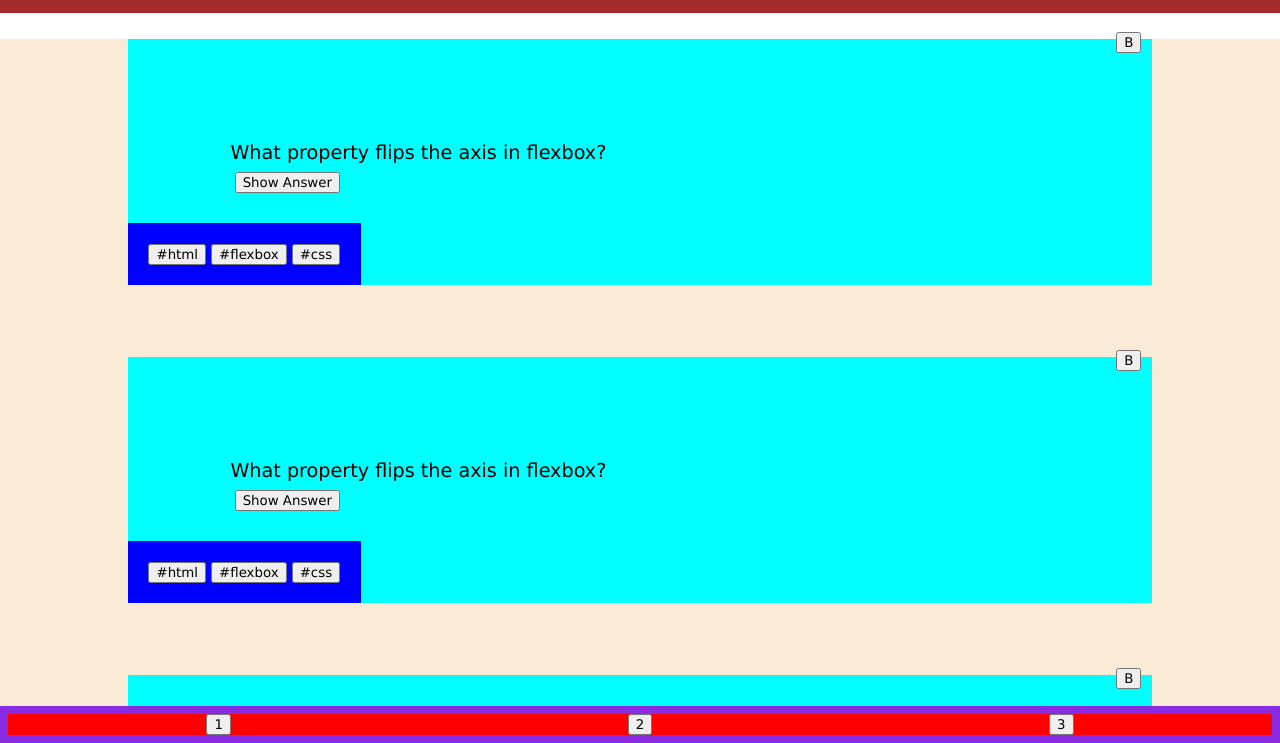
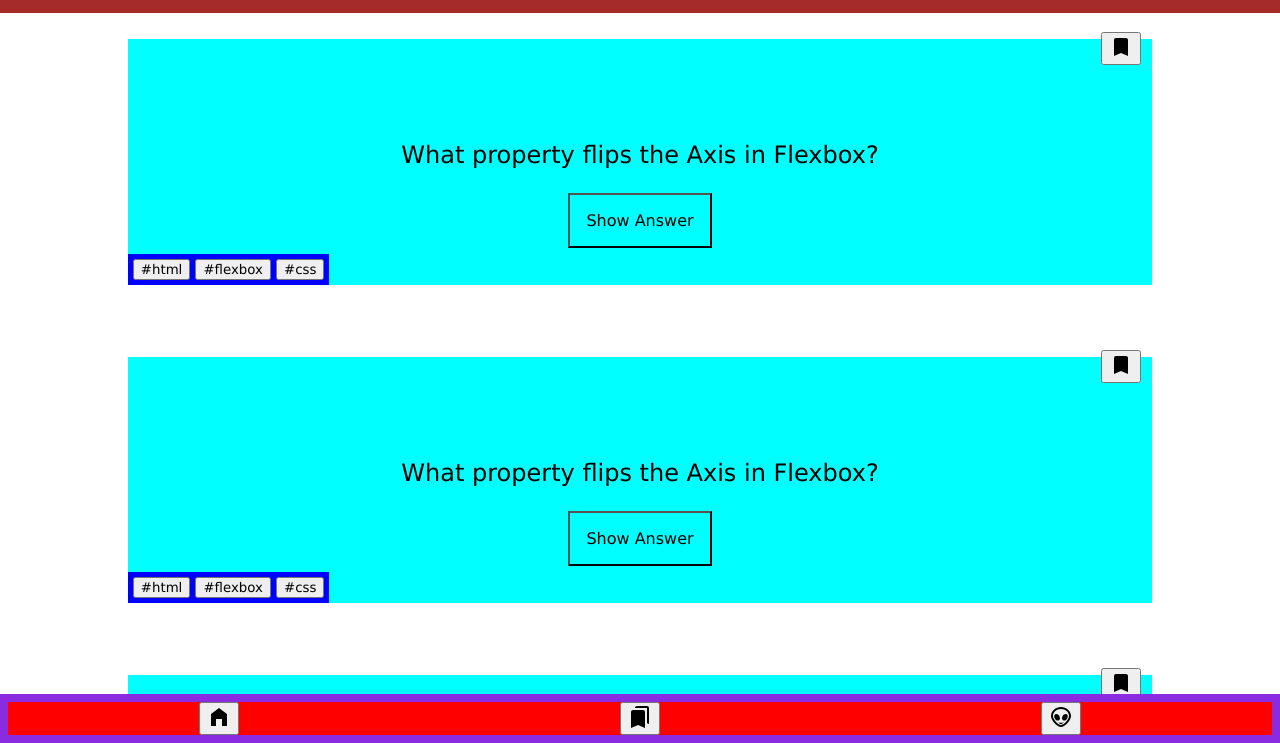
Before and after one commit to nikstaaar/my-quiz-app, a plain HTML site: page index.html in a window 1280 px wide. Shown: the part 57-800 px from the top of the page. Drawn offline with Linux system fonts and the light colour scheme.

Commit message:
replaced filler text in buttons with SVGs

```diff
--- a/css/main.css
+++ b/css/main.css
@@ -8,13 +8,14 @@
     grid-template-columns: 10% 1fr 1fr 10%;
     grid-template-rows: repeat(8,1fr);
     row-gap: 6%;
-    background-color: antiquewhite;
 }
 .main__card {
     padding: 10%;
     position: relative;
     display: flex;
     flex-direction: column;
+    justify-content: space-around;
+    gap: 3em;
     background-color: aqua;
     border-width: 10%;
 }
@@ -44,22 +45,28 @@
 }
 
 .main__card__title {
-    font-size: larger;
-    font-weight: 100;
+    display: flex;
+    justify-content: center;
+    font-size: x-large;
+    font-weight: 200;
     background-color: aqua;
 }
 
 .main__card__answer {
- position: absolute;
- top: 10em;
- left: 8em;
+    position: relative;
+    align-self: center;
+    font-size: medium;
+    background: transparent;
+    bottom: 1.5em;
+    padding: 1em;
+
 }
 
 .main__card__tags-bar {
     position: absolute;
     bottom: 0;
     left: 0;
-    padding: 2%;
+    padding: 0.3em;
     background-color: blue;
 }
 
--- a/index.html
+++ b/index.html
@@ -13,51 +13,65 @@
     </header>
     <main class = "main">
         <div class="main__card main__card--grid-1">
-            <h2 class="main__card__title">What property flips the axis in flexbox?</h2>
+            <h2 class="main__card__title">What property flips the Axis in Flexbox?</h2>
             <button class="main__card__answer">Show Answer</button>
             <div class="main__card__tags-bar">
                 <button>#html</button>
                 <button>#flexbox</button>
                 <button>#css</button>
             </div>
-            <button class="main__card__bookmark">B</button>
+            <button class="main__card__bookmark"><svg style="width:24px;height:24px" viewBox="0 0 24 24">
+                <path fill="currentColor" d="M17,3H7A2,2 0 0,0 5,5V21L12,18L19,21V5C19,3.89 18.1,3 17,3Z" />
+            </svg></button>
         </div>
         <div class="main__card main__card--grid-2">
-            <h2 class="main__card__title">What property flips the axis in flexbox?</h2>
+            <h2 class="main__card__title">What property flips the Axis in Flexbox?</h2>
             <button class="main__card__answer">Show Answer</button>
             <div class="main__card__tags-bar">
                 <button>#html</button>
                 <button>#flexbox</button>
                 <button>#css</button>
             </div>
-            <button class="main__card__bookmark">B</button>
+            <button class="main__card__bookmark"><svg style="width:24px;height:24px" viewBox="0 0 24 24">
+                <path fill="currentColor" d="M17,3H7A2,2 0 0,0 5,5V21L12,18L19,21V5C19,3.89 18.1,3 17,3Z" />
+            </svg></button>
         </div>
         <div class="main__card main__card--grid-3">
-            <h2 class="main__card__title">What property flips the axis in flexbox?</h2>
+            <h2 class="main__card__title">What property flips the Axis in Flexbox?</h2>
             <button class="main__card__answer">Show Answer</button>
             <div class="main__card__tags-bar">
                 <button>#html</button>
                 <button>#flexbox</button>
                 <button>#css</button>
             </div>
-            <button class="main__card__bookmark">B</button>
+            <button class="main__card__bookmark"><svg style="width:24px;height:24px" viewBox="0 0 24 24">
+                <path fill="currentColor" d="M17,3H7A2,2 0 0,0 5,5V21L12,18L19,21V5C19,3.89 18.1,3 17,3Z" />
+            </svg></button>
         </div>
         <div class="main__card main__card--grid-4">
-            <h2 class="main__card__title">What property flips the axis in flexbox?</h2>
+            <h2 class="main__card__title">What property flips the Axis in Flexbox?</h2>
             <button class="main__card__answer">Show Answer</button>
             <div class="main__card__tags-bar">
                 <button>#html</button>
                 <button>#flexbox</button>
                 <button>#css</button>
             </div>
-            <button class="main__card__bookmark">B</button>
+            <button class="main__card__bookmark"><svg style="width:24px;height:24px" viewBox="0 0 24 24">
+                <path fill="currentColor" d="M17,3H7A2,2 0 0,0 5,5V21L12,18L19,21V5C19,3.89 18.1,3 17,3Z" />
+            </svg></button>
         </div>
     </main>
     <footer class="footer">
         <div class="footer__nav">
-            <button>1</button>
-            <button>2</button>
-            <button>3</button>
+            <button><svg style="width:24px;height:24px" viewBox="0 0 24 24">
+                <path fill="currentColor" d="M12,3L20,9V21H15V14H9V21H4V9L12,3Z" />
+            </svg></button>
+            <button><svg style="width:24px;height:24px" viewBox="0 0 24 24">
+                <path fill="currentColor" d="M15,5A2,2 0 0,1 17,7V23L10,20L3,23V7C3,5.89 3.9,5 5,5H15M9,1H19A2,2 0 0,1 21,3V19L19,18.13V3H7A2,2 0 0,1 9,1Z" />
+            </svg></button>
+            <button><svg style="width:24px;height:24px" viewBox="0 0 24 24">
+                <path fill="currentColor" d="M10.31 10.93C11.33 12.57 11.18 14.5 9.96 15.28C8.74 16.04 6.92 15.33 5.89 13.69C4.87 12.05 5.03 10.1 6.25 9.34C7.47 8.58 9.29 9.29 10.31 10.93M12 17.75C14 17.75 14.5 17 14.5 17C14.5 17 14 19 12 19C10 19 9.5 17.03 9.5 17C9.5 17 10 17.75 12 17.75M17.75 9.34C18.97 10.1 19.13 12.05 18.11 13.69C17.08 15.33 15.26 16.04 14.04 15.28C12.82 14.5 12.67 12.57 13.69 10.93C14.71 9.29 16.53 8.58 17.75 9.34M12 20C14.5 20 20 14.86 20 11C20 7.14 16.41 4 12 4C7.59 4 4 7.14 4 11C4 14.86 9.5 20 12 20M12 2C17.5 2 22 6.04 22 11C22 15.08 16.32 22 12 22C7.68 22 2 15.08 2 11C2 6.04 6.5 2 12 2Z" />
+            </svg></button>
         </div class="footer__nav">
     </footer>
 </body>
```
